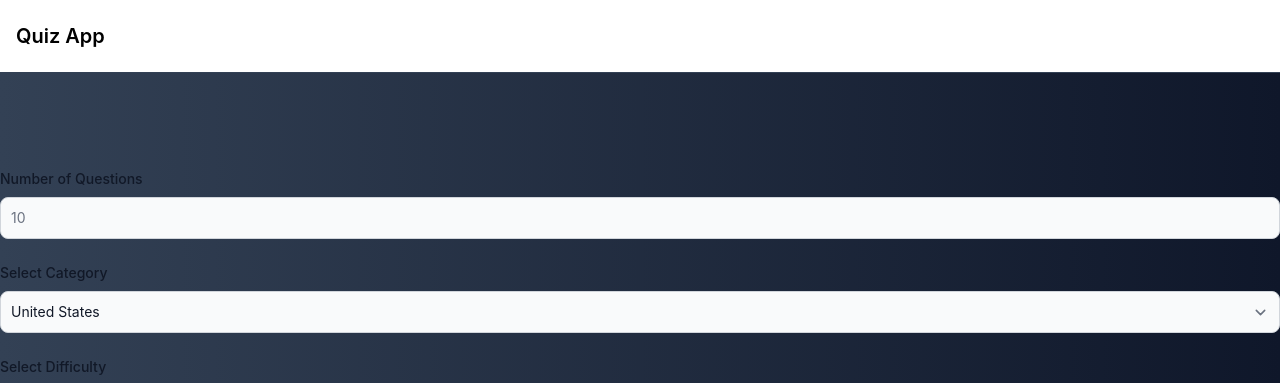
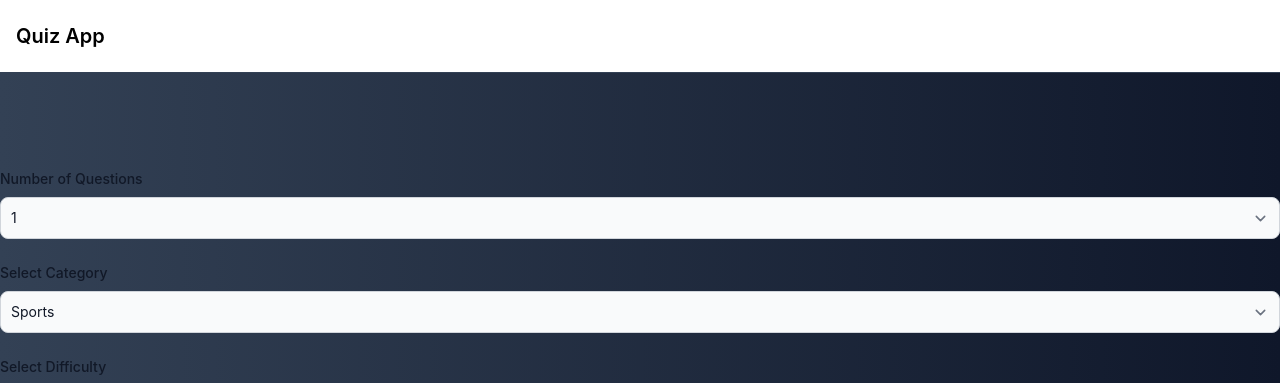
Before and after one commit to faisalamin001/quiz_app, a Next.js app: page /selectquiz in a window 1280 px wide. Shown: the top 383 px of the page. Built offline with nearby package versions, Linux system fonts and the light colour scheme; no server answers.

Commit message:
data fetched with user selected options

```diff
--- a/components/Form.tsx
+++ b/components/Form.tsx
@@ -1,31 +1,63 @@
+import { useQuiz } from '../store';
+import Link from 'next/link';
+
 const Form = () => {
+  const setAmount = useQuiz((state) => state.setAmount);
+  const setCategory = useQuiz((state) => state.setCategory);
+  const setDifficulty = useQuiz((state) => state.setDifficulty);
   return (
     <div className='w-full sm:w-1/2 m-auto text-center'>
       <form>
-        <div className='mb-6 text-left'>
+        {/* <div className='mb-6 text-left'>
           <label className='block mb-2 text-sm font-medium text-gray-900 dark:text-white'>
             Number of Questions
           </label>
           <input
+            min={1}
+            max={20}
             type='numeric'
             id='number'
+
             className='bg-gray-50 border border-gray-300 text-gray-900 text-sm rounded-lg focus:ring-blue-500 focus:border-blue-500 block w-full p-2.5 dark:bg-gray-700 dark:border-gray-600 dark:placeholder-gray-400 dark:text-white dark:focus:ring-blue-500 dark:focus:border-blue-500'
             placeholder='10'
             required
           />
+        </div> */}
+        <div>
+          <label className='block mb-2 text-sm text-left font-medium text-gray-900 dark:text-white'>
+            Number of Questions
+          </label>
+          <select
+            onChange={(e) => setAmount(e.target.value)}
+            id='countries'
+            className='bg-gray-50 mb-6 border border-gray-300 text-gray-900 text-sm rounded-lg focus:ring-blue-500 focus:border-blue-500 block w-full p-2.5 dark:bg-gray-700 dark:border-gray-600 dark:placeholder-gray-400 dark:text-white dark:focus:ring-blue-500 dark:focus:border-blue-500'
+          >
+            <option value='1'>1</option>
+            <option value='2'>2</option>
+            <option value='3'>3</option>
+            <option value='4'>4</option>
+            <option value='5'>5</option>
+            <option value='6'>6</option>
+            <option value='7'>7</option>
+            <option value='8'>8</option>
+            <option value='9'>9</option>
+            <option value='10'>10</option>
+          </select>
         </div>
         <div>
           <label className='block mb-2 text-sm text-left font-medium text-gray-900 dark:text-white'>
             Select Category
           </label>
           <select
+            onChange={(e) => setCategory(e.target.value)}
             id='countries'
             className='bg-gray-50 mb-6 border border-gray-300 text-gray-900 text-sm rounded-lg focus:ring-blue-500 focus:border-blue-500 block w-full p-2.5 dark:bg-gray-700 dark:border-gray-600 dark:placeholder-gray-400 dark:text-white dark:focus:ring-blue-500 dark:focus:border-blue-500'
           >
-            <option>United States</option>
-            <option>Canada</option>
-            <option>France</option>
-            <option>Germany</option>
+            <option value='21'>Sports</option>
+            <option value='23'>History</option>
+            <option value='17'>Science</option>
+            <option value='22'>Geography</option>
+            <option value='24'>Politics</option>
           </select>
         </div>
 
@@ -34,22 +66,26 @@ const Form = () => {
             Select Difficulty
           </label>
           <select
+            onChange={(e) => setDifficulty(e.target.value)}
             id='countries'
             className='bg-gray-50 mb-12 border border-gray-300 text-gray-900 text-sm rounded-lg focus:ring-blue-500 focus:border-blue-500 block w-full p-2.5 dark:bg-gray-700 dark:border-gray-600 dark:placeholder-gray-400 dark:text-white dark:focus:ring-blue-500 dark:focus:border-blue-500'
           >
-            <option>Easy</option>
-            <option>Medium</option>
-            <option>Hard</option>
+            <option value='easy'>Easy</option>
+            <option value='medium'>Medium</option>
+            <option value='hard'>Hard</option>
           </select>
         </div>
 
         <div className='m-auto'>
+          <Link href='/quiz'>
+            {' '}
             <button
               type='submit'
               className='text-white bg-gray-900 hover:border  font-medium rounded  px-16 py-3.5 m-auto '
             >
               Submit
             </button>
+          </Link>
         </div>
       </form>
     </div>
--- a/src/pages/hero.tsx
+++ b/src/pages/hero.tsx
@@ -11,9 +11,11 @@ const Hero = () => {
         <br />
         To The Test!
       </h1>
-      <button className='mt-16 text-white bg-gray-900 hover:border  font-medium rounded  px-16 py-3.5 mr-2 mb-2 '>
-        <Link href='/selectquiz'>Take the Quiz </Link>
-      </button>
+      <Link href='/selectquiz'>
+        <button className='mt-16 text-white bg-gray-900 hover:border  font-medium rounded  px-16 py-3.5 mr-2 mb-2 '>
+          Take the Quiz
+        </button>
+      </Link>
     </div>
   );
 };
--- a/src/pages/quiz.tsx
+++ b/src/pages/quiz.tsx
@@ -1,16 +1,29 @@
+import { useEffect, useState } from 'react';
 import { useQuiz } from '../../store';
 
 const Quiz = () => {
+  const [questions, setQuestions] = useState([]);
   const amount = useQuiz((state) => state.amount);
-  const setAmount = useQuiz((state) => state.setAmount);
-  return (
-    <div>
-      <br />
-      amount{amount}
-      <br />
-      <button onClick={() => setAmount(20)}>set amount to 20</button>
-    </div>
-  );
+  const difficulty = useQuiz((state) => state.difficulty);
+  const category = useQuiz((state) => state.category);
+  useEffect(() => {
+    fetch(
+      `https://opentdb.com/api.php?amount=${amount}&category=${category}&type=boolean`
+    )
+      .then((res) => res.json())
+      .then((data) =>
+        setQuestions(
+          data.results.map((item: any) => ({
+            question: item.question,
+            answer: item.correct_answer,
+          }))
+        )
+      );
+  }, []);
+
+  console.log(questions);
+
+  return <div></div>;
 };
 
 export default Quiz;
```
Lines whose indentation alone changed are shown as unchanged.
